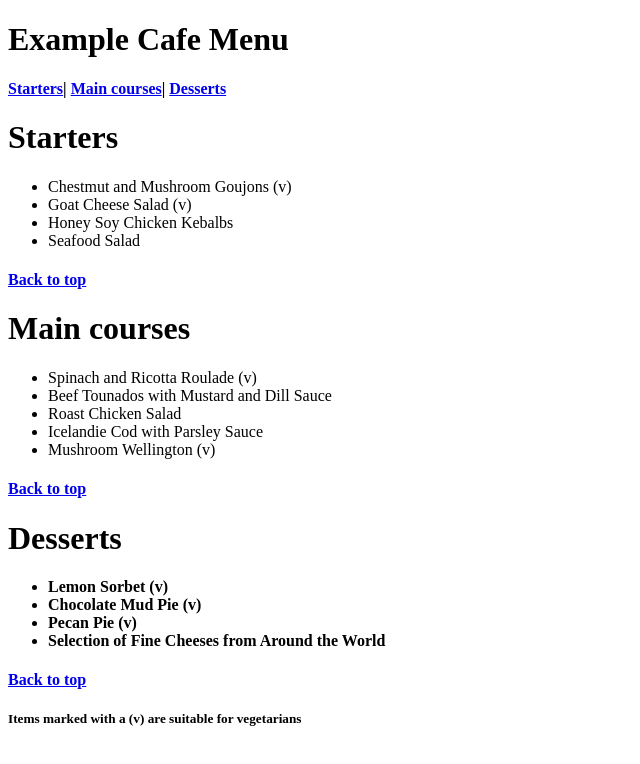
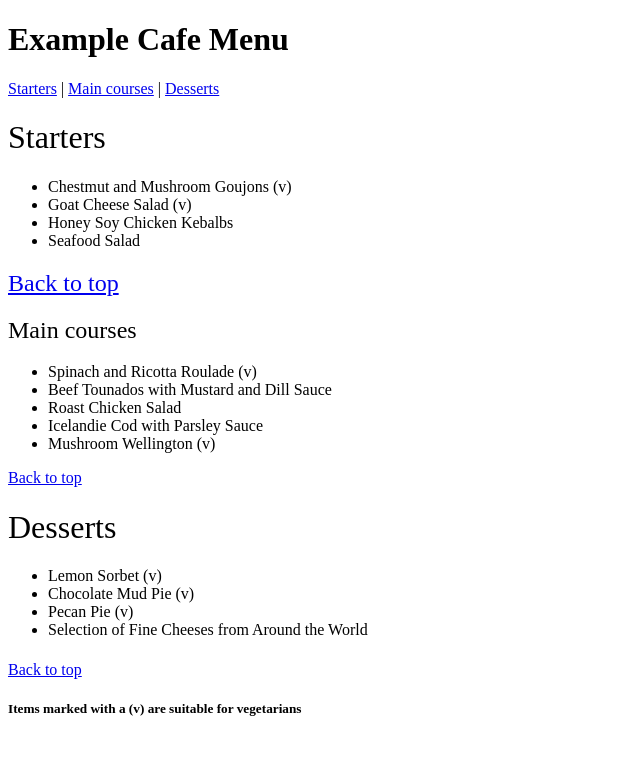
Before and after one commit to ngocquynh25102k7-debug/non, a plain HTML site: page index.html in a window 1280 px wide. Shown: the whole page, without its empty margins (0-640 px from the left). Drawn offline with Linux system fonts and the light colour scheme.

Commit message:
index.html

```diff
--- a/index.html
+++ b/index.html
@@ -4,16 +4,30 @@
     <meta charset="UTF-8" />
     <meta name="viewport" content="width=device-width, initial-scale=1.0" />
     <title>Example Cafe Menu</title>
+   <style>
+    body
+
+    h1, h2, p, ul, li, a {
+      font-family: inherit;
+      font-weight: normal;
+    }
+
+  </style>
+</head>
+
+   </style>
   </head>
   <body>
     <h1>
       <b>Example Cafe Menu</b>
     </h1>
-    <h4>
-      <a href="starters">Starters</a>|
-      <a href="main courses">Main courses</a>|
+    <p>
+      <a href="starters">Starters</a>
+      |
+      <a href="main courses">Main courses</a>
+      |
       <a href="desserts">Desserts</a>
-    </h4>
+    </p>
     <h1>Starters</h1>
     <ul>
       <li>Chestmut and Mushroom Goujons (v)</li>
@@ -21,10 +35,10 @@
       <li>Honey Soy Chicken Kebalbs</li>
       <li>Seafood Salad</li>
     </ul>
-    <h4>
+    <h2>
       <a href="#top">Back to top</a>
-    </h4>
-    <h1>Main courses</h1>
+    </h2>
+    <h2>Main courses</h2>
     <ul>
       <li>Spinach and Ricotta Roulade (v)</li>
       <li>Beef Tounados with Mustard and Dill Sauce</li>
@@ -32,9 +46,9 @@
       <li>Icelandie Cod with Parsley Sauce</li>
       <li>Mushroom Wellington (v)</li>
     </ul>
-    <h4>
+    <p>
       <a href="#top">Back to top</a>
-    </h4>
+    </p>
     <h1>Desserts</h1>
     <h4>
     <ul>
```
Lines whose indentation alone changed are shown as unchanged.
